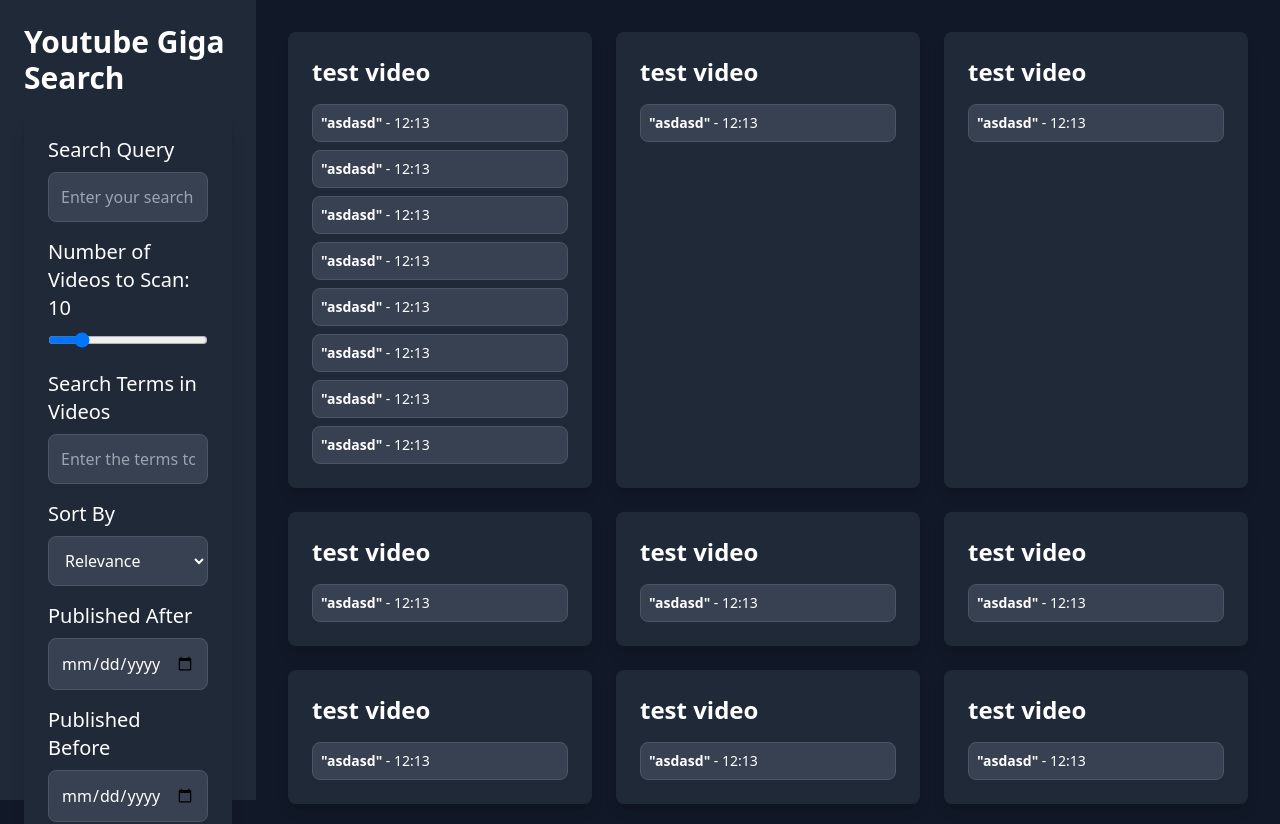
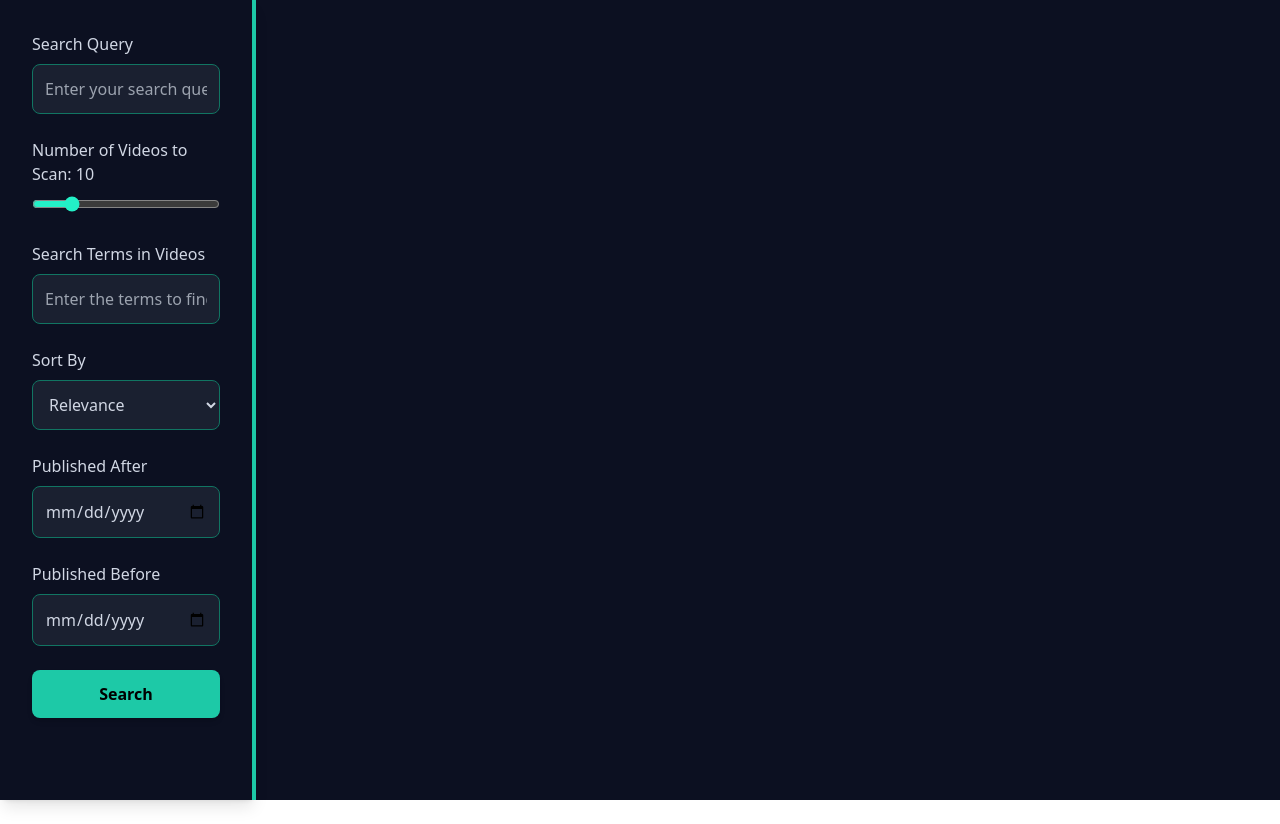
Before and after one commit to jackfrancisdalton/ClipSearchInvestigator, a React (Create React App) app in the folder frontend/: page / in a window 1280 px wide. Shown: the top 824 px of the page. After the commit the page ends 800 px from the top, so only its background shows below. Built offline with nearby package versions, Linux system fonts and the light colour scheme; the HTML template or start-up script is replaced by a standard one.

Commit message:
feat: added theme colours

```diff
--- a/frontend/src/App.tsx
+++ b/frontend/src/App.tsx
@@ -13,31 +13,31 @@ function App() {
   const [publishedAfter, setPublishedAfter] = useState('');
   const [publishedBefore, setPublishedBefore] = useState('');
   const [loading, setLoading] = useState(false);
-  const [results, setResults] = useState<{ videoTitle: string; quotes: { text: string; timestamp: string, link: string }[] }[] //> ([]);
-  >([
-    { videoTitle: 'test video', quotes: [
-      { text: 'asdasd', timestamp: '12:13', link: 'www.google.com' },
-      { text: 'asdasd', timestamp: '12:13', link: 'www.google.com' },
-      { text: 'asdasd', timestamp: '12:13', link: 'www.google.com' },
-      { text: 'asdasd', timestamp: '12:13', link: 'www.google.com' },
-      { text: 'asdasd', timestamp: '12:13', link: 'www.google.com' },
-      { text: 'asdasd', timestamp: '12:13', link: 'www.google.com' },
-      { text: 'asdasd', timestamp: '12:13', link: 'www.google.com' },
-      { text: 'asdasd', timestamp: '12:13', link: 'www.google.com' },
-    ] },
-    { videoTitle: 'test video', quotes: [{ text: 'asdasd', timestamp: '12:13', link: 'www.google.com' }] },
-    { videoTitle: 'test video', quotes: [{ text: 'asdasd', timestamp: '12:13', link: 'www.google.com' }] },
-    { videoTitle: 'test video', quotes: [{ text: 'asdasd', timestamp: '12:13', link: 'www.google.com' }] },
-    { videoTitle: 'test video', quotes: [{ text: 'asdasd', timestamp: '12:13', link: 'www.google.com' }] },
-    { videoTitle: 'test video', quotes: [{ text: 'asdasd', timestamp: '12:13', link: 'www.google.com' }] },
-    { videoTitle: 'test video', quotes: [{ text: 'asdasd', timestamp: '12:13', link: 'www.google.com' }] },
-    { videoTitle: 'test video', quotes: [{ text: 'asdasd', timestamp: '12:13', link: 'www.google.com' }] },
-    { videoTitle: 'test video', quotes: [{ text: 'asdasd', timestamp: '12:13', link: 'www.google.com' }] },
-    { videoTitle: 'test video', quotes: [{ text: 'asdasd', timestamp: '12:13', link: 'www.google.com' }] },
-    { videoTitle: 'test video', quotes: [{ text: 'asdasd', timestamp: '12:13', link: 'www.google.com' }] },
-    { videoTitle: 'test video', quotes: [{ text: 'asdasd', timestamp: '12:13', link: 'www.google.com' }] },
+  const [results, setResults] = useState<{ videoTitle: string; quotes: { text: string; timestamp: string, link: string }[] }[]> ([]);
+  // >([
+  //   { videoTitle: 'test video', quotes: [
+  //     { text: 'asdasd', timestamp: '12:13', link: 'www.google.com' },
+  //     { text: 'asdasd', timestamp: '12:13', link: 'www.google.com' },
+  //     { text: 'asdasd', timestamp: '12:13', link: 'www.google.com' },
+  //     { text: 'asdasd', timestamp: '12:13', link: 'www.google.com' },
+  //     { text: 'asdasd', timestamp: '12:13', link: 'www.google.com' },
+  //     { text: 'asdasd', timestamp: '12:13', link: 'www.google.com' },
+  //     { text: 'asdasd', timestamp: '12:13', link: 'www.google.com' },
+  //     { text: 'asdasd', timestamp: '12:13', link: 'www.google.com' },
+  //   ] },
+  //   { videoTitle: 'test video', quotes: [{ text: 'asdasd', timestamp: '12:13', link: 'www.google.com' }] },
+  //   { videoTitle: 'test video', quotes: [{ text: 'asdasd', timestamp: '12:13', link: 'www.google.com' }] },
+  //   { videoTitle: 'test video', quotes: [{ text: 'asdasd', timestamp: '12:13', link: 'www.google.com' }] },
+  //   { videoTitle: 'test video', quotes: [{ text: 'asdasd', timestamp: '12:13', link: 'www.google.com' }] },
+  //   { videoTitle: 'test video', quotes: [{ text: 'asdasd', timestamp: '12:13', link: 'www.google.com' }] },
+  //   { videoTitle: 'test video', quotes: [{ text: 'asdasd', timestamp: '12:13', link: 'www.google.com' }] },
+  //   { videoTitle: 'test video', quotes: [{ text: 'asdasd', timestamp: '12:13', link: 'www.google.com' }] },
+  //   { videoTitle: 'test video', quotes: [{ text: 'asdasd', timestamp: '12:13', link: 'www.google.com' }] },
+  //   { videoTitle: 'test video', quotes: [{ text: 'asdasd', timestamp: '12:13', link: 'www.google.com' }] },
+  //   { videoTitle: 'test video', quotes: [{ text: 'asdasd', timestamp: '12:13', link: 'www.google.com' }] },
+  //   { videoTitle: 'test video', quotes: [{ text: 'asdasd', timestamp: '12:13', link: 'www.google.com' }] },
 
-  ]);
+  // ]);
 
   const fetchVideoResults = async () => {
     if (!searchQuery || !searchTerms) {
@@ -45,7 +45,7 @@ function App() {
       return;
     }
 
-    setLoading(true); // Start loading
+    setLoading(true);
 
     try {
       const result = await searchVideos(
@@ -74,10 +74,9 @@ function App() {
   };
 
   return (
-    <div className="min-h-screen bg-gray-900 text-white flex">
+    <div className="min-h-screen bg-background-700 text-white flex">
       {/* Search Box - Fixed Left */}
-      <div className="w-1/5 bg-gray-800 p-6 fixed h-full">
-        <h1 className="text-3xl font-bold mb-4">Youtube Giga Search</h1>
+      <div className="w-1/5 bg-background-700 p-6 fixed h-full border-r-4 border-r-primary-600 shadow-lg">
         <SearchBox
           loading={loading}
           searchQuery={searchQuery}
--- a/frontend/src/components/LoadingSpinner.tsx
+++ b/frontend/src/components/LoadingSpinner.tsx
@@ -2,7 +2,7 @@ function LoadingSpinner() {
 
     return (
         <div className="flex justify-center items-center">
-            <div className="w-10 h-10 border-4 border-blue-500 border-dashed rounded-full animate-spin"></div>
+            <div className="w-10 h-10 border-4 border-primary-500 border-dashed rounded-full animate-spin"></div>
         </div>
     );
 }
--- a/frontend/src/components/SearchBox.tsx
+++ b/frontend/src/components/SearchBox.tsx
@@ -32,13 +32,13 @@ interface SearchBoxProps {
     setPublishedBefore,
   }: SearchBoxProps) {
     return (
-      <div className="max-w-4xl mx-auto bg-gray-800 p-6 rounded-lg shadow-lg">
+      <div className="max-w-4xl mx-auto p-2 rounded-lg">
         {/* Search Query */}
-        <div className="mb-4">
-          <label className="block mb-2 text-xl font-medium">Search Query</label>
+        <div className="mb-6">
+          <label className="block mb-2 text-l text-white-100 font-medium">Search Query</label>
           <input
             type="text"
-            className="w-full p-3 bg-gray-700 rounded-lg border border-gray-600 focus:ring-2 focus:ring-blue-500 focus:outline-none"
+            className="w-full p-3 bg-white-700 text-white-100 rounded-lg border border-primary-800 focus:ring-2 focus:ring-primary-500 focus:outline-none"
             placeholder="Enter your search query"
             value={searchQuery}
             onChange={(e) => setSearchQuery(e.target.value)}
@@ -46,8 +46,8 @@ interface SearchBoxProps {
         </div>
 
         {/* Slider for Number of Videos */}
-        <div className="mb-4">
-          <label className="block mb-2 text-xl font-medium">
+        <div className="mb-6">
+          <label className="block mb-2 text-l font-medium text-white-100">
             Number of Videos to Scan: {numVideos}
           </label>
           <input
@@ -56,16 +56,16 @@ interface SearchBoxProps {
             max="50"
             value={numVideos}
             onChange={(e) => setNumVideos(Number(e.target.value))}
-            className="w-full"
+            className="w-full bg-primary-100 accent-primary-500"
           />
         </div>
 
         {/* Search Terms */}
-        <div className="mb-4">
-          <label className="block mb-2 text-xl font-medium">Search Terms in Videos</label>
+        <div className="mb-6">
+          <label className="block mb-2 text-l text-white-100 font-medium">Search Terms in Videos</label>
           <input
             type="text"
-            className="w-full p-3 bg-gray-700 rounded-lg border border-gray-600 focus:ring-2 focus:ring-blue-500 focus:outline-none"
+            className="w-full text-white-100 p-3 bg-white-700 rounded-lg border border-primary-800 focus:ring-2 focus:ring-primary-500 focus:outline-none"
             placeholder="Enter the terms to find in videos"
             value={searchTerms}
             onChange={(e) => setSearchTerms(e.target.value)}
@@ -73,12 +73,12 @@ interface SearchBoxProps {
         </div>
 
         {/* Sort Option Dropdown */}
-        <div className="mb-4">
-          <label className="block mb-2 text-xl font-medium">Sort By</label>
+        <div className="mb-6">
+          <label className="block mb-2 text-l text-white-100 font-medium">Sort By</label>
           <select
             value={order}
             onChange={(e) => setOrder(e.target.value)}
-            className="w-full p-3 bg-gray-700 rounded-lg border border-gray-600 focus:ring-2 focus:ring-blue-500 focus:outline-none"
+            className="w-full p-3 text-white-100 bg-white-700 text-white-100 rounded-lg border border-primary-800 focus:ring-2 focus:ring-primary-500 focus:outline-none"
           >
             <option value="date">Date</option>
             <option value="rating">Rating</option>
@@ -90,22 +90,22 @@ interface SearchBoxProps {
         </div>
 
         {/* Published After Date Picker */}
-        <div className="mb-4">
-          <label className="block mb-2 text-xl font-medium">Published After</label>
+        <div className="mb-6">
+          <label className="block mb-2 text-l text-white-100 font-medium">Published After</label>
           <input
             type="date"
-            className="w-full p-3 bg-gray-700 rounded-lg border border-gray-600 focus:ring-2 focus:ring-blue-500 focus:outline-none"
+            className="w-full p-3 bg-white-700 text-white-100 rounded-lg border border-primary-800 focus:ring-2 focus:ring-primary-500 focus:outline-none"
             value={publishedAfter}
             onChange={(e) => setPublishedAfter(e.target.value)}
           />
         </div>
 
         {/* Published Before Date Picker */}
-        <div className="mb-4">
-          <label className="block mb-2 text-xl font-medium">Published Before</label>
+        <div className="mb-6">
+          <label className="block mb-2 text-l text-white-100 font-medium">Published Before</label>
           <input
             type="date"
-            className="w-full p-3 bg-gray-700 rounded-lg border border-gray-600 focus:ring-2 focus:ring-blue-500 focus:outline-none"
+            className="w-full p-3 bg-white-700 text-white-100 rounded-lg border border-primary-800 focus:ring-2 focus:ring-primary-500 focus:outline-none"
             value={publishedBefore}
             onChange={(e) => setPublishedBefore(e.target.value)}
           />
@@ -119,8 +119,8 @@ interface SearchBoxProps {
             className={`px-6 py-3 ${
               loading
                 ? 'bg-gray-500 cursor-not-allowed'
-                : 'bg-blue-600 hover:bg-blue-700'
-            } text-white font-semibold rounded-lg shadow-md focus:outline-none focus:ring-2 focus:ring-blue-500`}
+                : 'bg-primary-600 hover:bg-primary-300'
+            } text-white font-semibold rounded-lg shadow-md w-full focus:outline-none focus:ring-2 focus:ring-primary-500`}
           >
             {loading ? 'Searching...' : 'Search'}
           </button>
--- a/frontend/src/components/SearchResult.tsx
+++ b/frontend/src/components/SearchResult.tsx
@@ -13,12 +13,12 @@ function SearchResult({ result }: { result: Result }) {
 
 
     return(
-        <div className="bg-gray-800 p-6 rounded-lg shadow-lg hover:shadow-xl transition-shadow">
-            <h3 className="text-2xl font-semibold mb-4">{result.videoTitle}</h3>
+        <div className="bg-background-500 p-6 rounded-lg shadow-lg hover:shadow-xl transition-shadow">
+            <h3 className="text-2xl text-white-100 font-semibold mb-4">{result.videoTitle}</h3>
             <ul className="space-y-2">
                 {result.quotes.map((quote) => (
                     <li
-                        className="text-sm bg-gray-700 p-2 rounded-lg border border-gray-600 cursor-pointer"
+                        className="text-sm bg-primary-600 p-2 rounded-lg cursor-pointer"
                         onClick={() => window.open(quote.link, '_blank')}
                     >
                         <strong>"{quote.text}"</strong> - {quote.timestamp}
--- a/frontend/tailwind.config.js
+++ b/frontend/tailwind.config.js
@@ -2,7 +2,46 @@
   module.exports = {
     content: ["./src/**/*.{js,jsx,ts,tsx}"],
     theme: {
-    extend: {},
+      extend: {
+        colors: {
+          primary: {
+            50: "#E4FEF9",
+            100: "#B9FCEB",
+            200: "#8DFADD",
+            300: "#60F7CF",
+            400: "#3BF5C4",
+            500: "#23F0C7",
+            600: "#1DC9A7",
+            700: "#179E84",
+            800: "#117562",
+            900: "#0B4D40",
+          },
+          background: {
+            50: "#E7E9F2",
+            100: "#C2C7DA",
+            200: "#9CA4C1",
+            300: "#7681A9",
+            400: "#5A6594",
+            500: "#141B2D",
+            600: "#101527",
+            700: "#0C1021",
+            800: "#080B1B",
+            900: "#040613",
+          },
+          white: {
+            50: "#EDF0F8",
+            100: "#D1D7E4",
+            200: "#B5BDD0",
+            300: "#99A4BC",
+            400: "#7F8EA9",
+            500: "#242C40",
+            600: "#1F2638",
+            700: "#1A2030",
+            800: "#141A28",
+            900: "#0F141F",
+          },
+        },
+      },
     },
     plugins: [],
   }
```
Also changed, not shown: 2 other files (tests, documents, lock files or other folders). Lines whose indentation alone changed are shown as unchanged.
